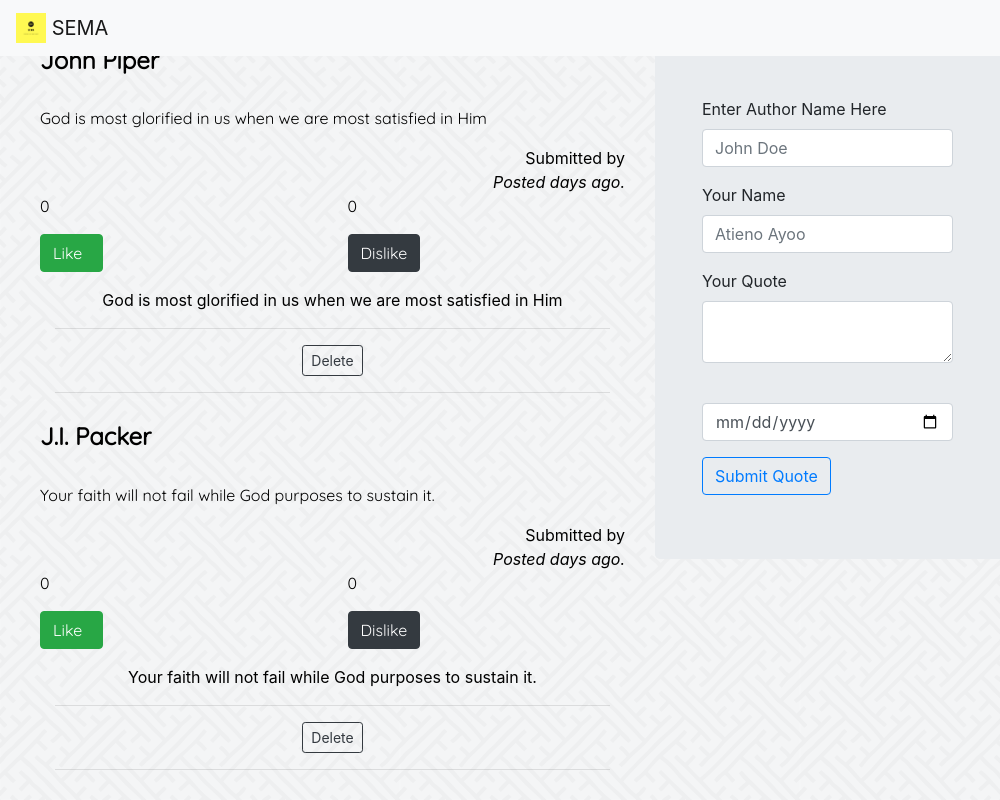
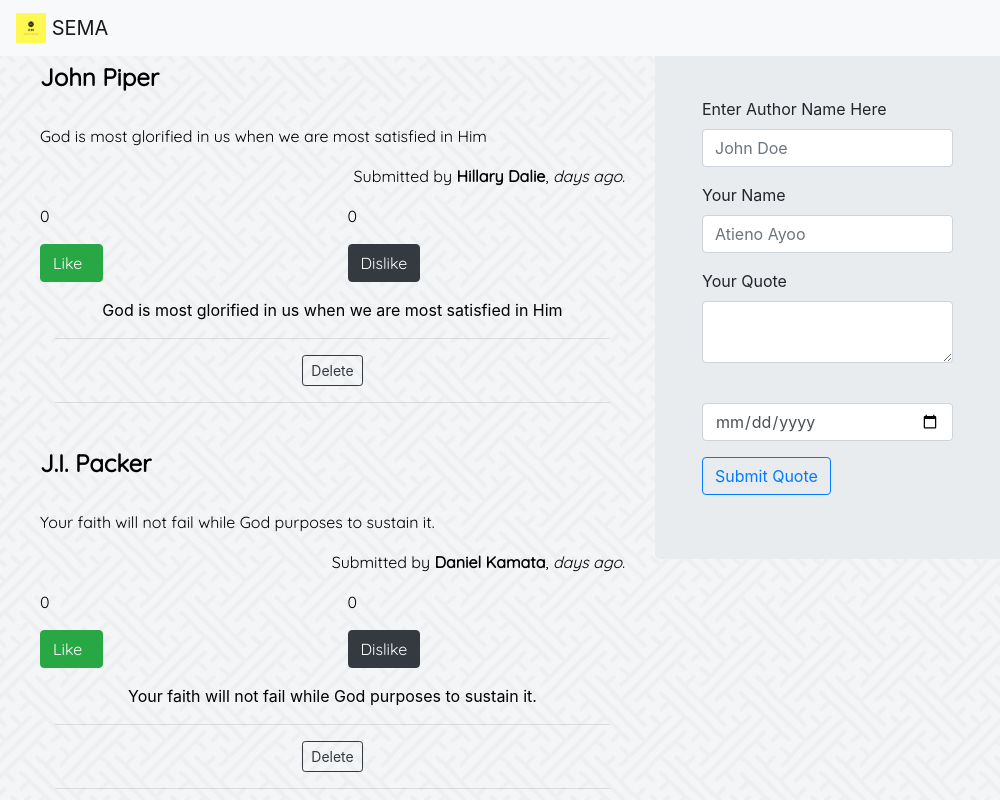
Before and after one commit to Hillarydalie/semasema, an Angular app: page / in a window 1280 px wide. Shown: the top 800 px of the page, without its empty margins (0-1000 px from the left). Built offline with nearby package versions, Linux system fonts and the light colour scheme.

Commit message:
Change how post name is displayed

```diff
--- a/src/app/sema/sema.component.html
+++ b/src/app/sema/sema.component.html
@@ -26,8 +26,7 @@
                     </p>
                   </div>
                   <div class="footer text-right">
-                    Submitted by <strong>{{quote.nameSubmitter}}</strong><br>
-                    <em>Posted {{quote.postDate|semaDatecount}} days ago.</em>
+                    <p>Submitted by <strong>{{quote.uploadedBy}}</strong>,<em> {{quote.postDate|semaDatecount}} days ago.</em></p>
                   </div>
                   <div class=" text-center kura">
 
--- a/src/styles.css
+++ b/src/styles.css
@@ -39,6 +39,7 @@ li {
     list-style-type: none;
     background-color: transparent;
     color: black;
+    padding-top: 3%;
 }
 
 div#snap {
```
